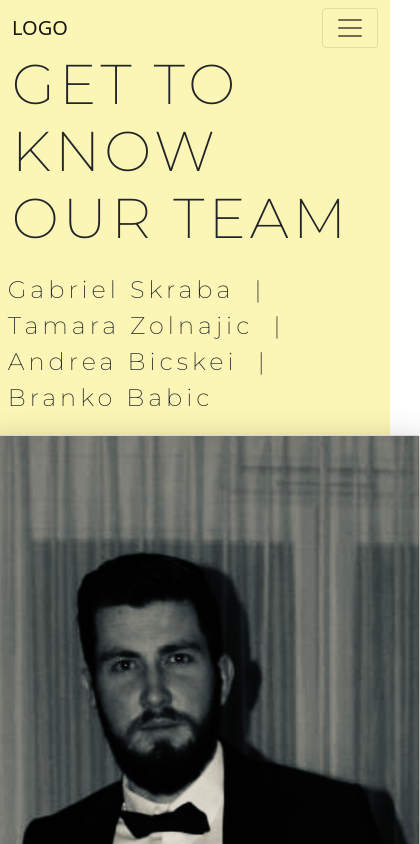
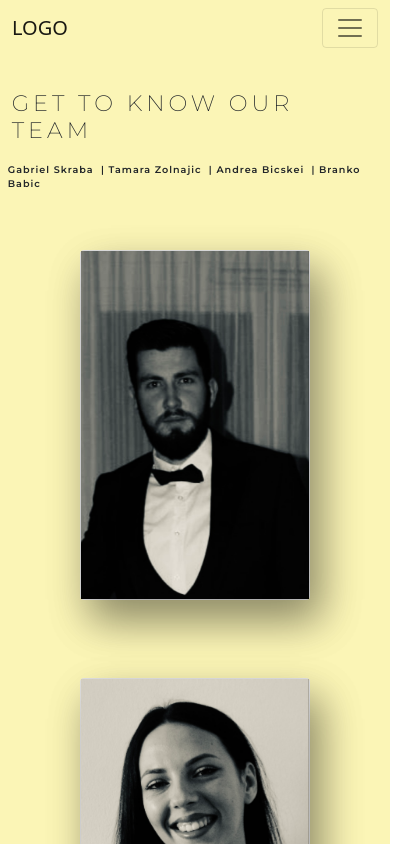
Before and after one commit to skraba-V/CF-FE16-team5-Angular, an Angular app: page /about in a window 390 px wide. Shown: the top 844 px of the page, 420 px wide, since content can reach past the window. Built offline with nearby package versions, Linux system fonts and the light colour scheme.

Commit message:
media done

```diff
--- a/src/app/about-us/about-us.component.html
+++ b/src/app/about-us/about-us.component.html
@@ -2,8 +2,7 @@
 
 
     <div class="container about-cont mx-auto">
-        <h1 class=""
-        style="font-family: 'Montserrat', sans-serif;text-transform: uppercase;letter-spacing: 4px; font-size: 3.5rem; display: flex; justify-content: center; padding: 3%;">
+        <h1 class="gtkot">
         Get to know our Team</h1>
     <p id="list">Gabriel Skraba &nbsp;| Tamara Zolnajic &nbsp;| Andrea Bicskei &nbsp;| Branko Babic</p>
 
@@ -16,13 +15,13 @@
 
         <div class="details ">
             <div class="content ">
-                <h2>{{person.fname}}  {{person.lname}} &nbsp; {{person.byear}}'<br> <hr style="color:#AA771C; margin-top: 5%;"></h2>
-                <p><b>Experience:</b> {{person.job}}</p>
-                <p><b>Hobbies:</b> {{person.xhobbies}}</p>
-                <p><b>Languages:</b> {{person.xlanguage}}</p>
-                <p><b>Quote:</b> " {{person.xquote}} "</p>
-                <p><b>Hobbies:</b> {{person.xhobbies}}</p>
-                <hr style="color:#AA771C; margin-top: 5%;">
+                <h2>{{person.fname}}  {{person.lname}} &nbsp; '{{person.byear}}<br> <hr style="color:#AA771C; margin-top: 10%;"></h2>
+                <p id="idp"><b>Experience:</b> {{person.job}}</p>
+                <p id="idp"><b>Hobbies:</b> {{person.xhobbies}}</p>
+                <p id="idp"><b>Languages:</b> {{person.xlanguage}}</p>
+                <p id="idp"><b>Quote:</b> " {{person.xquote}} "</p>
+                <p id="idp"><b>Hobbies:</b> {{person.xhobbies}}</p>
+                <hr style="color:#AA771C; margin-top: 15%;">
                 <div class="social-icons ">
                     <a href=" "><i class="fa fa-facebook fa-2x" aria-hidden="true "></i></a>
                     <a href=" "><i class="fa fa-twitter fa-2x" aria-hidden="true "></i></a>
--- a/src/app/about-us/about-us.component.scss
+++ b/src/app/about-us/about-us.component.scss
@@ -133,3 +133,59 @@
 .card .details .content .social-icons a:hover {
     color: #AA771C
 }
+.gtkot{
+    font-family: 'Montserrat', sans-serif;text-transform: uppercase;letter-spacing: 4px; font-size: 3.5rem; display: flex; justify-content: center; padding: 3%
+}
+@media (max-width: 778px) {
+    #list{
+        text-decoration: none;
+        letter-spacing: 1px;
+        font-family: 'Montserrat', sans-serif;
+        margin:2%;
+        font-size: 0.6rem;
+        font-weight: bold;
+        padding-bottom: 3%;
+    }
+    .gtkot{
+        margin-top: 10%;
+        font-size: 1.4rem;
+    }
+    .card {
+        // position: relative;
+        width: 230px;
+        height: 350px;
+        background: #fff;
+        transform-style: preserve-3d;
+        transform: perspective(1000px);
+        box-shadow: 10px 20px 40px rgba(0, 0, 0, 0.25);
+        transition: 1s;
+        margin-top: 10%;
+    }
+    .card .details .content h2 {
+        padding-bottom: 50px;
+        font-weight: 500;
+        text-align: center;
+        font-size: 1rem;
+    }
+    .card .details .content .social-icons a {
+        display: inline-block;
+        width: 15px;
+        height: 15px;
+        color: #333;
+        justify-content: center;
+        align-items: center;
+        text-decoration: none;
+        margin: 5px;
+        font-size: 11px;
+        transition: 0.9s;
+        margin-right: 8%;
+
+    }
+    #idp{
+        font-size: 0.6rem;
+
+    }
+    hr {
+        display: none;
+    }
+}
--- a/src/app/about-us/about-us.component.ts
+++ b/src/app/about-us/about-us.component.ts
@@ -41,7 +41,7 @@ export class AboutUsComponent implements OnInit {
       xhobbies: "reading, music production, traveling" ,
       xlanguage:"Hungarian, Serbian, English, German",
       xquote: " It matters not when someone is born, but what they grow to be. ",
-      job: "Frontend Development,c++ ,Unreal engine, Video-Editing/Photoshop",
+      job: "Frontend Development,C++ ,Unreal engine, Video-Editing/Photoshop, Unity",
       img1: "/assets/images/about/andrea1.jpg",
       img2: "/assets/images/about/andrea.jpg",
 
```
